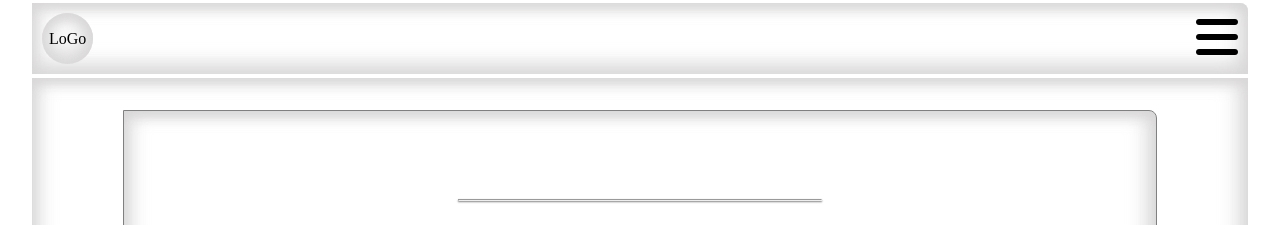
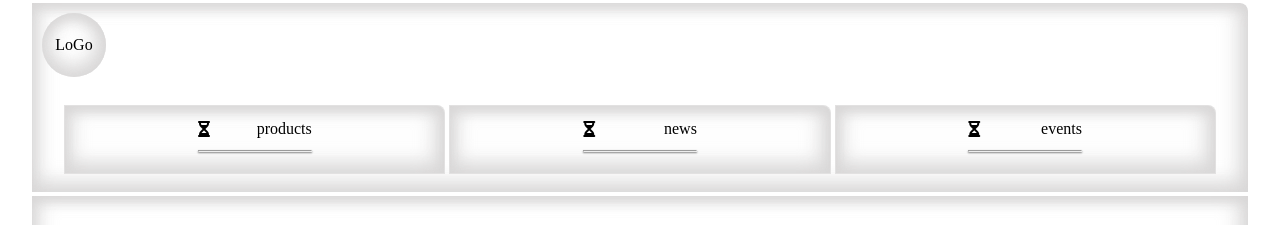
Before and after one commit to alimansourey/frontendProject6, a plain HTML site: page index.html in a window 1280 px wide. Shown: the top 225 px of the page. Drawn offline with Linux system fonts and the light colour scheme; grey boxes are pictures that could not be loaded.

Commit message:
added desktop layout under working

```diff
--- a/frontendProject6.css
+++ b/frontendProject6.css
@@ -175,3 +175,40 @@
     grid-column : 1/3;
     grid-row : 1/4;
       }
+
+/* Desktop layout*/
+@media screen and (min-width:700px) {
+  #logo {
+    height : 4rem ;
+    width : 4rem ;
+  }
+header {
+  /* to avoid margin collape on ul below*/
+  border-bottom : 1px solid transparent;
+}
+
+ #menuIcon {
+  display : none;
+ }
+ nav {
+  display : block;
+ }
+
+ nav ul li p {
+  display : inline;
+   }
+
+ nav ul {
+  width : 95%;
+  margin : 1rem auto;
+  display :grid;
+  grid-template : 1fr/1fr 1fr 1fr;
+  align-items : stretch;
+ }
+nav ul li {
+  gap : .1rem;
+  padding : 0;
+  font-size : 1rem;
+}
+
+}
```
